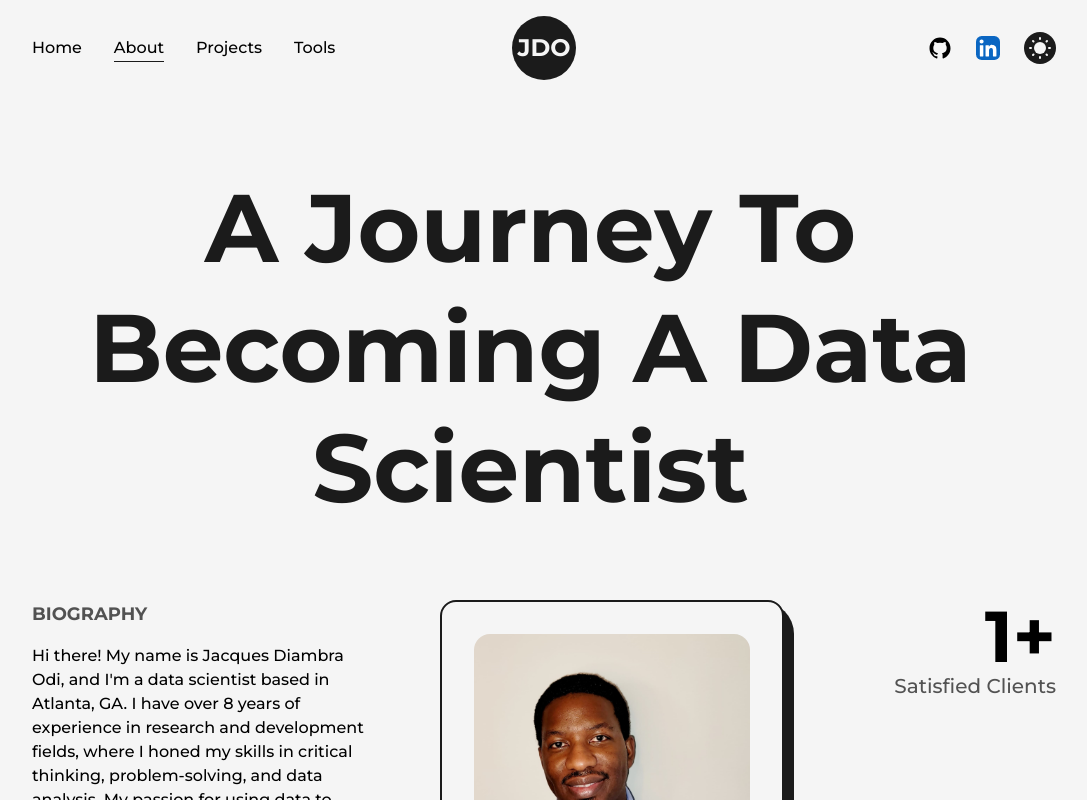
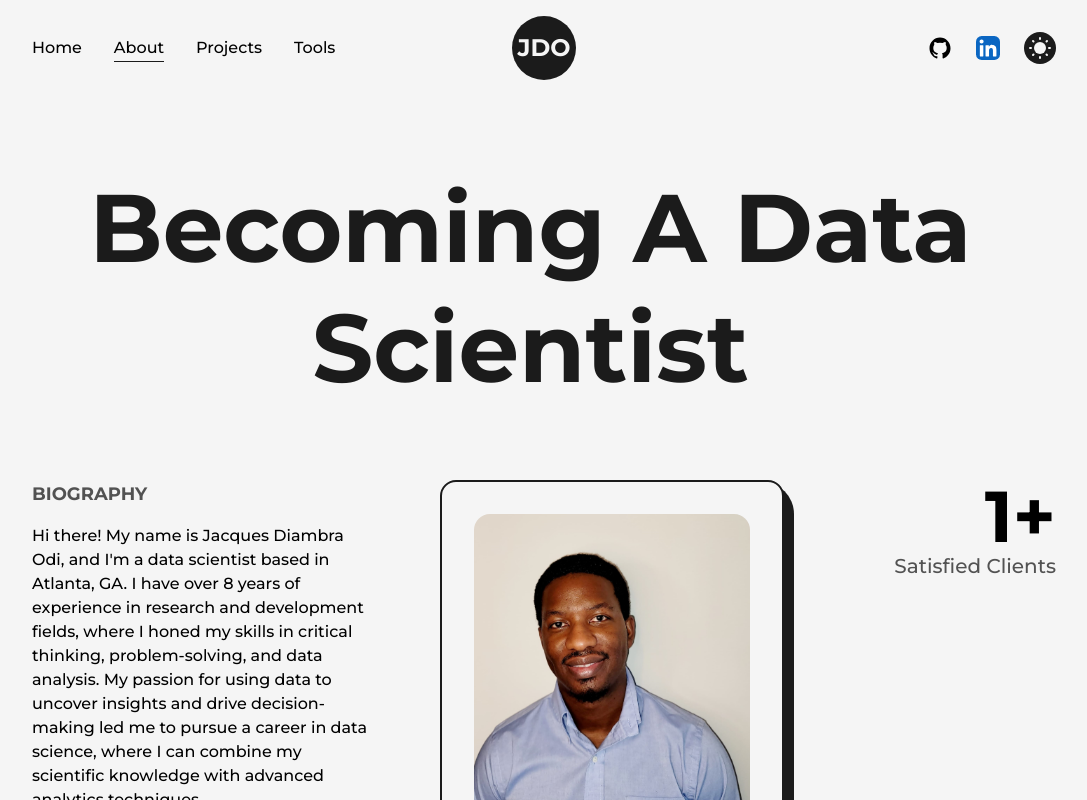
Before and after one commit to jodiambra/Nodejs-Portfolio, a Next.js app: page /about in a window 1280 px wide. Shown: the top 800 px of the page, without its empty margins (96-1183 px from the left). Built offline with nearby package versions, Linux system fonts and the light colour scheme.

Commit message:
cut header

```diff
--- a/src/pages/about.js
+++ b/src/pages/about.js
@@ -47,7 +47,7 @@ const about = () => {
       <main className="flex w-full flex-col items-center justify-center dark:text-light">
         <Layout className="pt-16">
           <AnimatedText
-            text="A Journey to Becoming a Data Scientist"
+            text="Becoming a Data Scientist"
             className="mb-16 !leading-tight lg:!text-7xl sm:!text-6xl xs:!text-4xl sm:mb-8"
           />
           <div className="grid w-full grid-cols-8 gap-16 sm:gap-8">
```
